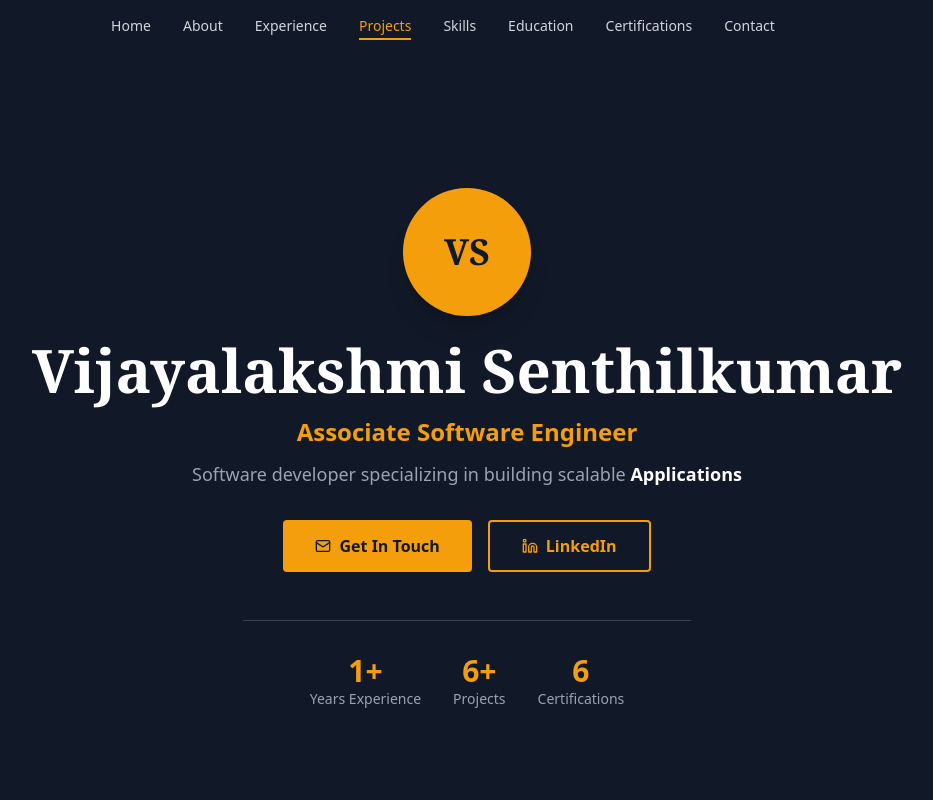
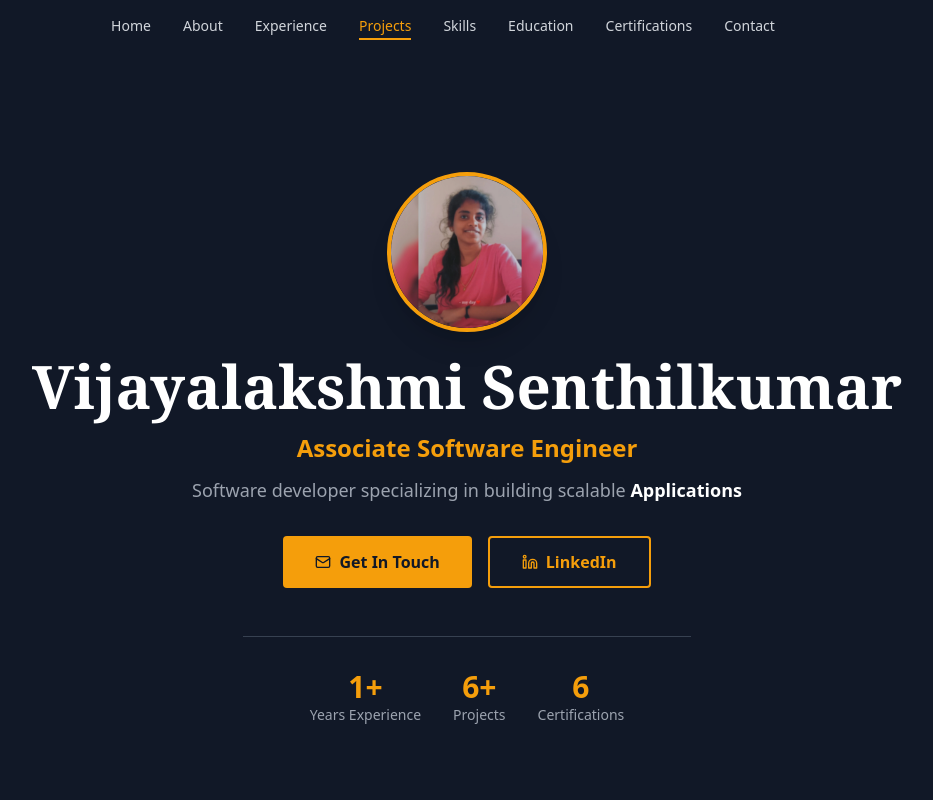
Before and after one commit to VijayaLakshmiSenthilkumar22/portfolio, a React (Create React App) app: page / in a window 1280 px wide. Shown: the top 800 px of the page, without its empty margins (173-1106 px from the left). Built offline with nearby package versions, Linux system fonts and the light colour scheme.

Commit message:
Update portfolio

```diff
--- a/src/Components/Portfolio.js
+++ b/src/Components/Portfolio.js
@@ -1,5 +1,9 @@
 import React, { useState, useEffect } from 'react';
 import { Mail, Linkedin, ExternalLink, GraduationCap, Award, Calendar, MapPin, ChevronRight, Menu, X } from 'lucide-react';
+
+// 1. IMPORT THE IMAGE: Assuming ProfessionalPortfolio.jsx is in src/, the image is also in src/.
+// The import name (e.g., profileImage) is arbitrary.
+import profileImage from './image.webp';
 
 // Define navigation items with their display name and icon
 const navItems = [
@@ -115,7 +119,7 @@ export default function ProfessionalPortfolio() {
   return (
     <div className="bg-gray-900 text-white min-h-screen font-sans">
 
-      {/* Navigation */}
+      {/* Navigation (Unchanged) */}
       <nav className={`fixed top-0 w-full z-50 transition-all duration-300 ${isScrolled ? 'bg-gray-900/95 backdrop-blur-sm shadow-xl' : 'bg-transparent'}`}>
         <div className="max-w-6xl mx-auto px-6 py-4">
           <div className="flex justify-between items-center">
@@ -155,7 +159,7 @@ export default function ProfessionalPortfolio() {
         </div>
       </nav>
 
-      {/* Mobile Slide-Out Menu */}
+      {/* Mobile Slide-Out Menu (Unchanged) */}
       <div
         className={`fixed top-0 left-0 w-full h-full z-40 bg-gray-900 transition-transform duration-300 ease-in-out md:hidden ${
           isMenuOpen ? 'translate-x-0' : 'translate-x-full'
@@ -194,8 +198,13 @@ export default function ProfessionalPortfolio() {
         <section id="home" className="min-h-screen flex items-center justify-center px-6 bg-gray-900">
           <div className="max-w-4xl mx-auto text-center pt-24">
             <div className="mb-6">
-              <div className="w-28 h-28 sm:w-32 sm:h-32 mx-auto mb-6 bg-amber-500 rounded-full flex items-center justify-center shadow-xl">
-                <span className="text-3xl sm:text-4xl font-serif font-bold text-gray-900">VS</span>
+              {/* 2. REPLACE PLACEHOLDER WITH IMAGE */}
+              <div className="w-32 h-32 sm:w-40 sm:h-40 mx-auto mb-6 rounded-full overflow-hidden shadow-xl border-4 border-amber-500">
+                <img
+                  src={profileImage} // Use the imported image variable
+                  alt="Vijayalakshmi Senthilkumar Profile"
+                  className="w-full h-full object-cover" // Ensures the image covers the circular container
+                />
               </div>
             </div>
 
@@ -247,7 +256,7 @@ export default function ProfessionalPortfolio() {
           </div>
         </section>
 
-        {/* About Section */}
+        {/* About Section (Unchanged) */}
         <section id="about" className="py-16 sm:py-24 px-6 bg-gray-800">
           <div className="max-w-4xl mx-auto">
             <h2 className="text-3xl md:text-4xl font-serif font-bold mb-10 sm:mb-12 text-center text-white">
@@ -283,7 +292,7 @@ export default function ProfessionalPortfolio() {
           </div>
         </section>
 
-        {/* Experience Section */}
+        {/* Experience Section (Unchanged) */}
         <section id="experience" className="py-16 sm:py-24 px-6 bg-gray-900">
           <div className="max-w-4xl mx-auto">
             <h2 className="text-3xl md:text-4xl font-serif font-bold mb-10 sm:mb-12 text-center text-white">
@@ -370,7 +379,7 @@ export default function ProfessionalPortfolio() {
           </div>
         </section>
 
-      {/* Projects Section - UPDATED IMPLEMENTATION */}
+      {/* Projects Section - UPDATED IMPLEMENTATION (Unchanged) */}
         <section id="projects" className="py-16 sm:py-24 px-6 bg-gray-800">
           <div className="max-w-4xl mx-auto">
             <h2 className="text-3xl md:text-4xl font-serif font-bold mb-10 sm:mb-12 text-center text-white">
@@ -415,7 +424,7 @@ export default function ProfessionalPortfolio() {
                   {/* Key Impact (Visible block) */}
                   <div className="bg-gray-800 p-4 rounded-lg border-l-4 border-amber-500">
                     <div className="text-xs font-semibold text-amber-500 mb-1 flex items-center gap-2">
-                       <Award size={16} /> KEY IMPACT
+                        <Award size={16} /> KEY IMPACT
                     </div>
                     <p className="text-sm text-white italic">
                       {project.impact}
@@ -428,7 +437,7 @@ export default function ProfessionalPortfolio() {
           </div>
         </section>
 
-        {/* Skills Section */}
+        {/* Skills Section (Unchanged) */}
         <section id="skills" className="py-16 sm:py-24 px-6 bg-gray-900">
           <div className="max-w-5xl mx-auto">
             <h2 className="text-3xl md:text-4xl font-serif font-bold mb-10 sm:mb-12 text-center text-white">
@@ -455,7 +464,7 @@ export default function ProfessionalPortfolio() {
           </div>
         </section>
 
-        {/* Education Section */}
+        {/* Education Section (Unchanged) */}
         <section id="education" className="py-16 sm:py-24 px-6 bg-gray-800">
           <div className="max-w-4xl mx-auto">
             <h2 className="text-3xl md:text-4xl font-serif font-bold mb-10 sm:mb-12 text-center text-white">
@@ -489,7 +498,7 @@ export default function ProfessionalPortfolio() {
           </div>
         </section>
 
-        {/* Certifications Section */}
+        {/* Certifications Section (Unchanged) */}
         <section id="certifications" className="py-16 sm:py-24 px-6 bg-gray-900">
           <div className="max-w-4xl mx-auto">
             <h2 className="text-3xl md:text-4xl font-serif font-bold mb-10 sm:mb-12 text-center text-white">
@@ -520,7 +529,7 @@ export default function ProfessionalPortfolio() {
           </div>
         </section>
 
-        {/* Contact Section */}
+        {/* Contact Section (Unchanged) */}
         <section id="contact" className="py-16 sm:py-24 px-6 bg-gray-800">
           <div className="max-w-4xl mx-auto text-center">
             <h2 className="text-3xl md:text-4xl font-serif font-bold mb-4 sm:mb-6 text-white">
@@ -552,7 +561,7 @@ export default function ProfessionalPortfolio() {
         </section>
       </main>
 
-      {/* Footer */}
+      {/* Footer (Unchanged) */}
       <footer className="py-6 sm:py-8 px-6 border-t border-gray-700 bg-gray-900">
         <div className="max-w-4xl mx-auto text-center">
           <p className="text-xs sm:text-sm text-gray-400 mb-2">© 2024 Vijayalakshmi Senthilkumar. All rights reserved.</p>
```
Also changed, not shown: src/Components/image.webp (added).
